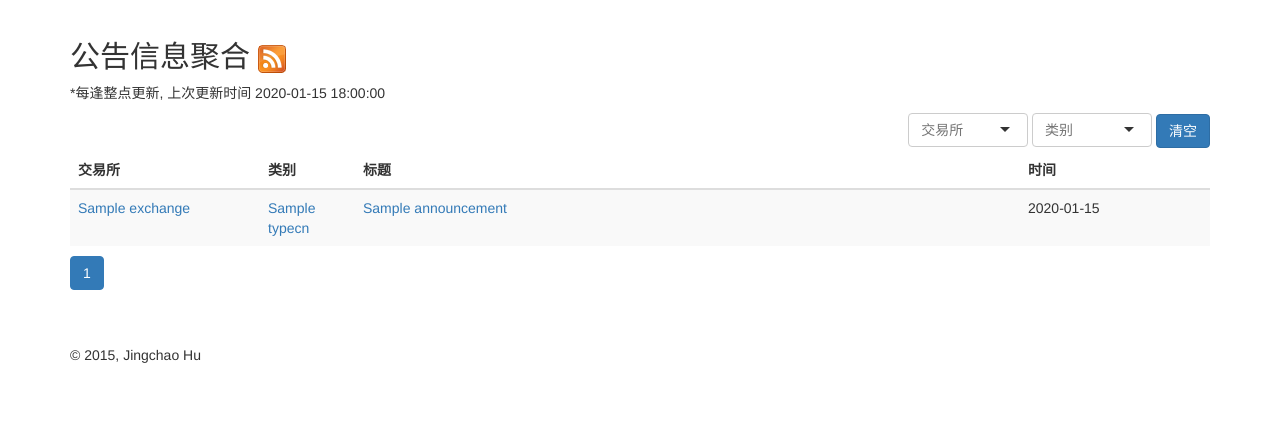
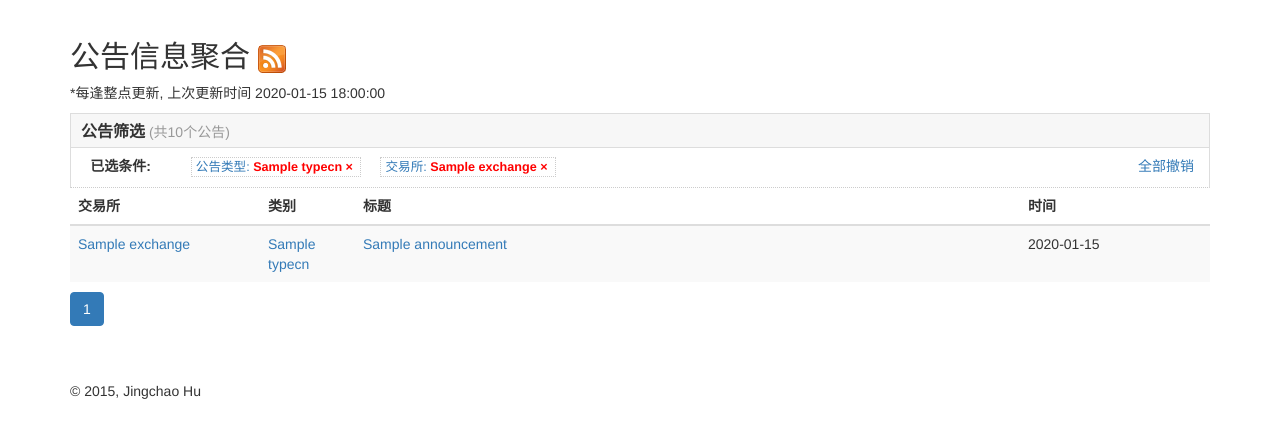
Before and after one commit to maocis/ybk, a Flask app: template ybk/templates/frontend/announcement.html in a window 1280 px wide. Shown: the part 72-500 px from the top of the page. Run offline with Flask 2, Linux system fonts and the light colour scheme; the template is opened without the code that fills it: most values are stand-ins (such as "Sample title", 1, 10 or a date in 2020); parts of the project's set-up code (start-up, migrations or seed data) failed here and were passed over; some libraries are stand-ins or nearby versions.

Commit message:
finished css, scripts + and - needed #10

```diff
--- a/ybk/frontend/announcement.py
+++ b/ybk/frontend/announcement.py
@@ -26,7 +26,8 @@ def announcement():
 
     total = Announcement.find(cond).count()
     pagination = Pagination(page, limit, total)
-    exchanges = list(Exchange.find())
+    exchanges = list(e.abbr for e in Exchange.find())
+    typecns = ['申购', '中签']
     announcements = list(
         Announcement.find(cond)
         .sort([('published_at', -1)])
--- a/ybk/static/css/ybk.css
+++ b/ybk/static/css/ybk.css
@@ -5,7 +5,74 @@
 
 /* frontend/announcement.html */
 
-.filters .selectize-control {
-    width: 120px;
-    display: inline-block;
+.filters {
 }
+
+.filters .header {
+    background: #f7f7f7;
+    line-height: 35px;
+    height: 35px;
+    padding: 0 10px;
+    border: 1px solid #ddd;
+}
+
+.filters .header .title {
+    font-weight: bold;
+    font-size: 16px;
+}
+
+.filters .header .total {
+    color: #999;
+}
+
+.filters .filter {
+    margin: 0;
+    padding-top: 8px;
+    margin-top: -1px;
+    border-width: 0 1px;
+    border: 1px solid #ddd;
+    border-bottom: 1px dotted #ccc;
+}
+
+.filters .filter .name {
+    font-weight: bold;
+    font-size: 14px;
+    text-align: right;
+}
+
+.fiters .filter .values {
+    display: inline;
+    font-size: 13px;
+}
+
+.filters .filter .values li {
+    list-style-type: none;
+    margin: 0 10px;
+    float: left;
+}
+
+.filters .filter .values li a {
+    text-decoration: none;
+}
+
+.filters .filter .values li a:hover {
+    color: red;
+}
+
+.filters .filter strong {
+    color: red;
+    font-weight: bold;
+}
+
+.filters .filter li.selected a {
+    text-decoration: none;
+    font-size: 0.9em;
+    border: 1px dotted #ccc;
+    margin-right: -1px;
+    padding: 2px 4px;
+}
+
+.filters .filter li.selected a:hover {
+    cursor: pointer;
+    border: 1px solid #ccc;
+}
--- a/ybk/templates/frontend/announcement.html
+++ b/ybk/templates/frontend/announcement.html
@@ -16,22 +16,54 @@
             </a>
         </h2>
         <p>*每逢整点更新, 上次更新时间 {{ updated_at | bjtime }}</p>
-        <div class="pull-right filters">
-           <select id="select-exchange" class="" placeholder="交易所">
-            <option value="">交易所</option>
-            {% for e in exchanges %}
-              <option value="{{ e.abbr }}"
-                {% if exchange == e.abbr %}selected{% endif %}>
-                {{ e.abbr }}
-              </option>
+        <div class="filters">
+          <div class="header">
+            <span class="title">公告筛选</span>
+            <span class="total">(共{{ total }}个公告)</span>
+          </div>
+
+          <!-- 已选中 -->
+          {% if type_ or exchange %}
+          <div class="filter row">
+            <span class="name col-md-1">已选条件:</span>
+            <ul class="values col-md-11">
+              {% if type_ %}
+                <li class="selected">
+                  <a href="#">
+                  公告类型:
+                  <strong>{{ typecn }} &times;</strong>&nbsp;
+                  </a>
+                </li>
+              {% endif %}
+              {% if exchange %}
+                <li class="selected">
+                  <a href="#">
+                  交易所:
+                  <strong>{{ exchange }} &times;</strong>&nbsp;
+                  </a>
+                </li>
+              {% endif %}
+              <a class="pull-right" href="{{ url_for('frontend.announcement') }}">全部撤销</a>
+            </ul>
+          </div>
+          {% endif %}
+
+          <!-- 筛选条件 -->
+          {% for fname, ftype, fvalue, fchoices in
+                  [['公告类型', 'type', type_, typecns],
+                   ['交易所', 'exchange', exchange, exchanges],] %}
+          {% if not fvalue %}
+          <div class="filter row">
+            <span class="name col-md-1">{{ fname }}:</span>
+            <ul class="values col-md-11">
+            {% for choice in fchoices %}
+              <li><a href="#" data-type="{{ ftype }}">{{ choice }}</a></li>
             {% endfor %}
-          </select>
-          <select id="select-type" class="" placeholder="类别">
-            <option value="">类别</option>
-            <option value="offer" {% if type_ == 'offer' %}selected{% endif %}>申购</option>
-            <option value="result" {% if type_ == 'result' %}selected{% endif %}>中签</option>
-          </select>
-          <a href="{{ url_for('frontend.announcement') }}" class="btn btn-md btn-primary" role="button" style="margin-top:-25px;">清空</a>
+            </ul>
+          </div>
+          {% endif %}
+          {% endfor %}
+
         </div>
         <table class="table table-striped">
           <thead>
```
